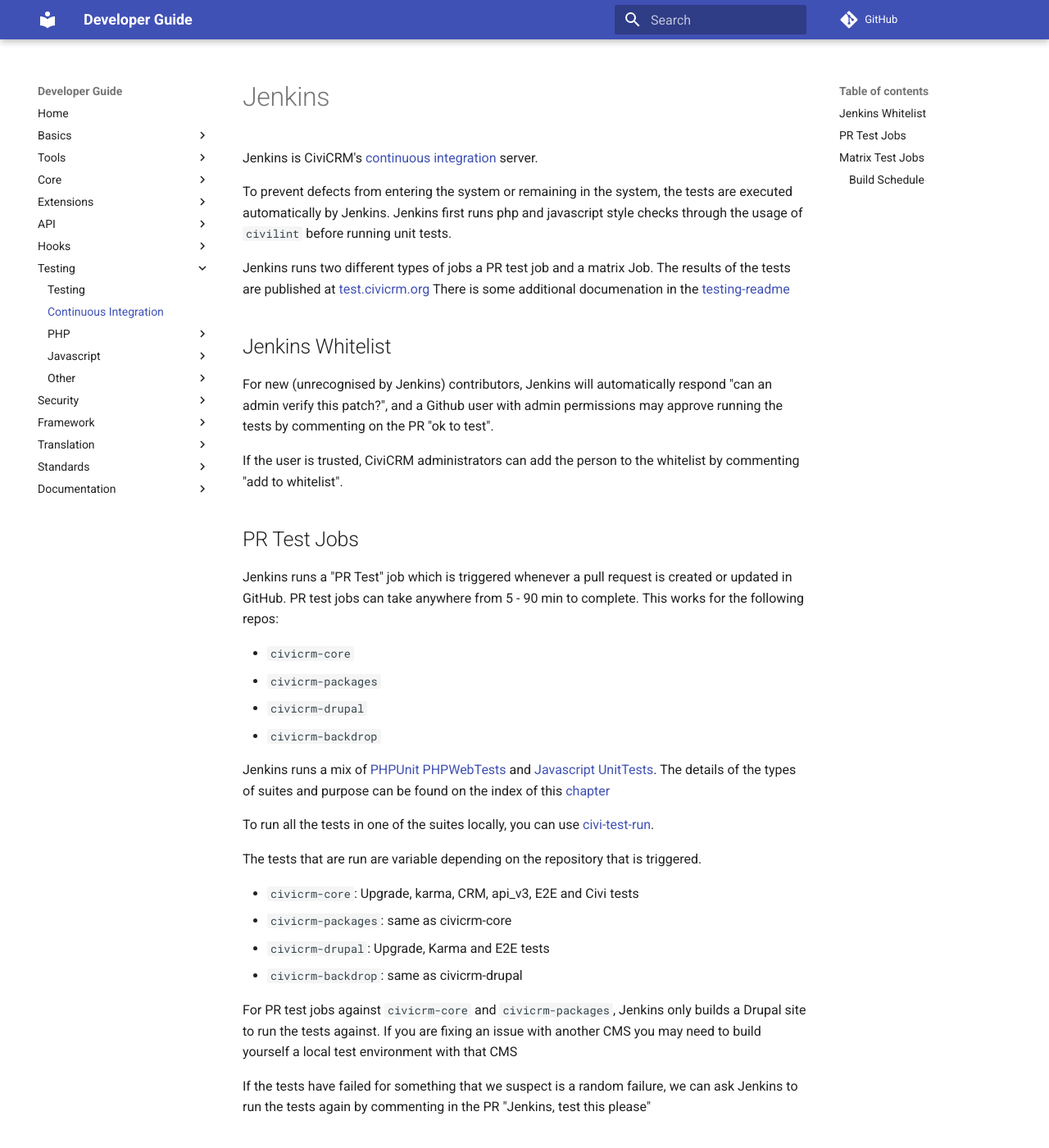
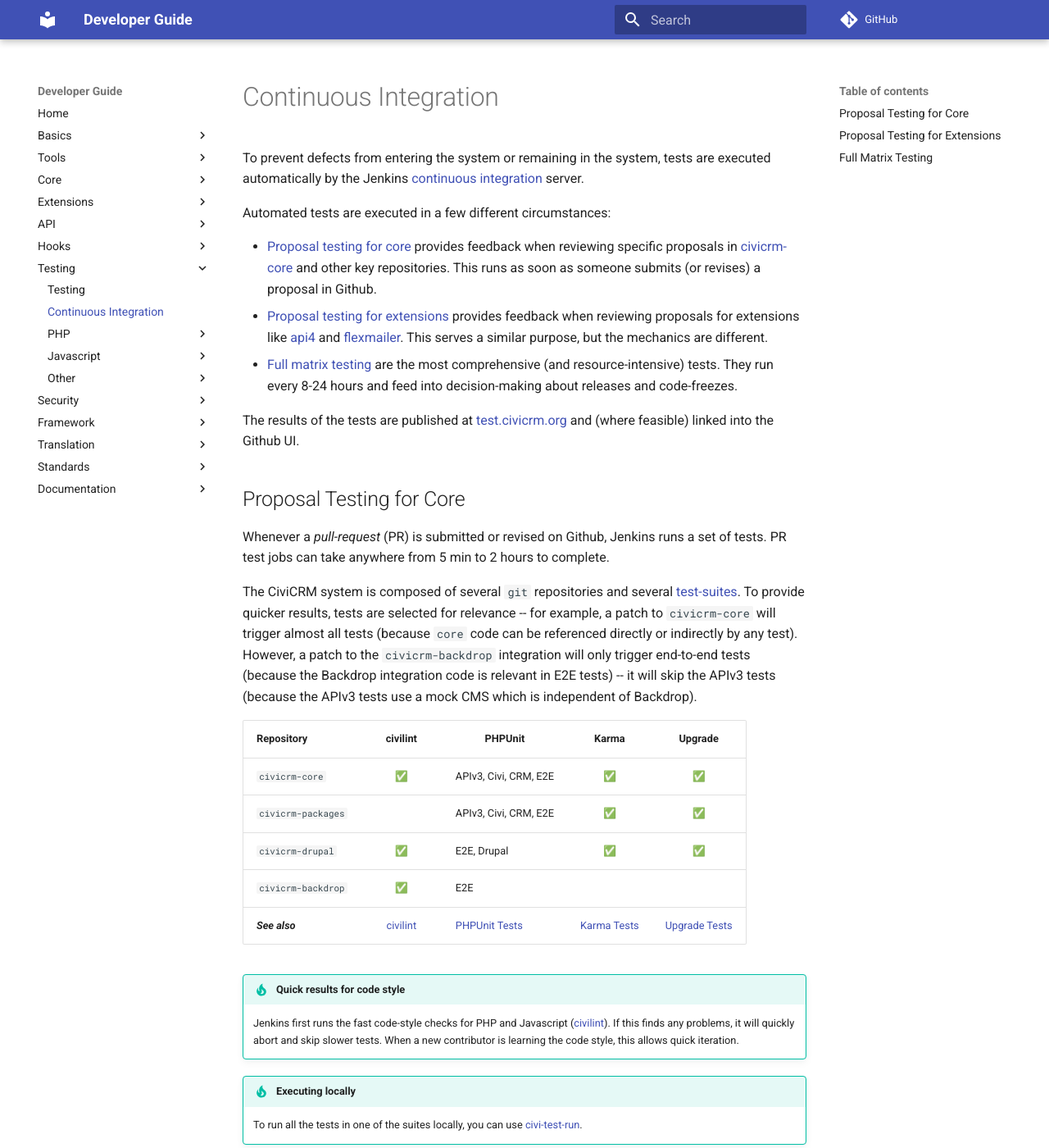
Before and after one commit to civicrm/civicrm-dev-docs, an MkDocs documentation site: the page built from docs/testing/continuous-integration.md, in a window 1280 px wide and 1400 px high. Shown: the whole window at 82% size. Built offline with MkDocs 1.6.1 and Material for MkDocs 9.7.7, drawn with Linux system fonts in a browser that asks for light colours; comment, search, counter and statistics services are not loaded; old or Windows-style settings are respelled for this version of MkDocs; some of the changed text lies outside the part shown.

Commit message:
continuous-integration - Multiple updates:
* Emphasize use-cases first -- and then drill-down to tools/specifics.
* Add a placeholder section for extension PRs
* Re-style and copy-edit the section for core PRs

```diff
--- a/docs/testing/continuous-integration.md
+++ b/docs/testing/continuous-integration.md
@@ -1,42 +1,70 @@
-# Jenkins
+# Continuous Integration
 
-Jenkins is CiviCRM's [continuous integration](https://en.wikipedia.org/wiki/Continuous_integration) server.
+To prevent defects from entering the system or remaining in the system, tests are executed automatically by the Jenkins [continuous integration](https://en.wikipedia.org/wiki/Continuous_integration) server.
 
-To prevent defects from entering the system or remaining in the system, the tests are executed automatically by Jenkins. Jenkins first runs php and javascript style checks through the usage of `civilint` before running unit tests.
+Automated tests are executed in a few different circumstances:
 
-Jenkins runs two different types of jobs a PR test job and a matrix Job. The results of the tests are published at [test.civicrm.org](https://test.civicrm.org) There is some additional documenation in the [testing-readme](https://github.com/civicrm/civicrm-core/blob/master/tests/README.md)
+* [Proposal testing for core](#pr-core) provides feedback when reviewing specific proposals in [civicrm-core](https://github.com/civicrm/civicrm-core) and other key repositories. This runs as soon as someone submits (or revises) a proposal in Github.
+* [Proposal testing for extensions](#pr-ext) provides feedback when reviewing proposals for extensions like [api4](https://github.com/civicrm/api4) and [flexmailer](https://github.com/civicrm/org.civicrm.flexmailer/). This serves a similar purpose, but the mechanics are different.
+* [Full matrix testing](#matrix) are the most comprehensive (and resource-intensive) tests. They run every 8-24 hours and feed into decision-making about releases and code-freezes.
 
-## Jenkins Whitelist
+The results of the tests are published at [test.civicrm.org](https://test.civicrm.org) and (where feasible) linked into the Github UI.
 
-For new (unrecognised by Jenkins) contributors, Jenkins will automatically respond "can an admin verify this patch?", and a Github user with admin permissions may approve running the tests by commenting on the PR "ok to test".
+## Proposal Testing for Core {:#pr-core}
 
-If the user is trusted, CiviCRM administrators can add the person to the whitelist by commenting "add to whitelist".
+Whenever a *pull-request* (PR) is submitted or revised on Github, Jenkins runs a set of tests. PR test jobs can take anywhere from 5 min to 2 hours to complete.
 
-## PR Test Jobs
+The CiviCRM system is composed of several `git` repositories and several [test-suites](/testing/index.md).  To provide quicker results, tests are selected for relevance -- for example, a patch to `civicrm-core` will trigger almost all tests (because `core` code can be referenced directly or indirectly by any test).  However, a patch to the `civicrm-backdrop` integration will only trigger end-to-end tests (because the Backdrop integration code is relevant in E2E tests) -- it will skip the APIv3 tests (because the APIv3 tests use a mock CMS which is independent of Backdrop).
 
-Jenkins runs a "PR Test" job which is triggered whenever a pull request is created or updated in GitHub. PR test jobs can take anywhere from 5 - 90 min to complete. This works for the following repos:
+| Repository         | <center>civilint</center>      | <center>PHPUnit</center> | <center>Karma</center> | <center>Upgrade</center> |
+|--------------------|--------------------------------|--------------------------|------------------------|--------------------------|
+| `civicrm-core`     | <center>✅ </center>            | APIv3, Civi, CRM, E2E    | <center>✅ </center>    | <center>✅ </center> |
+| `civicrm-packages` |                                | APIv3, Civi, CRM, E2E    | <center>✅ </center>    | <center>✅ </center> |
+| `civicrm-drupal`   | <center>✅ </center>            | E2E, Drupal              | <center>✅ </center>    | <center>✅ </center> |
+| `civicrm-backdrop` | <center>✅ </center>            | E2E                      |                        |                     |
+| ***See also***     | <center>[civilint](/tools/civilint.md)</center> | [PHPUnit Tests](/testing/phpunit.md) | <center>[Karma Tests](/testing/karma.md)</center> | <center>[Upgrade Tests](/testing/upgrades.md)</center> |
 
-* `civicrm-core`
-* `civicrm-packages`
-* `civicrm-drupal`
-* `civicrm-backdrop`
+!!! tip "Quick results for code style"
 
-Jenkins runs a mix of [PHPUnit](/testing/phpunit.md#suites) [PHPWebTests](/testing/selenium.md) and [Javascript UnitTests](/testing/karma.md). The details of the types of suites and purpose can be found on the index of this [chapter](/testing/index.md)
+    Jenkins first runs the fast code-style checks for PHP and Javascript ([civilint](/tools/civilint.md)).  If this finds any problems, it will quickly abort and skip slower tests. When a new contributor is learning the code style, this allows quick iteration.
 
-To run all the tests in one of the suites locally, you can use [civi-test-run](/tools/civi-test-run.md).
+!!! tip "Executing locally"
 
-The tests that are run are variable depending on the repository that is triggered.
+    To run all the tests in one of the suites locally, you can use [civi-test-run](/tools/civi-test-run.md).
 
-* `civicrm-core`: Upgrade, karma, CRM, api_v3, E2E and Civi tests
-* `civicrm-packages`: same as civicrm-core
-* `civicrm-drupal`: Upgrade, Karma and E2E tests
-* `civicrm-backdrop`: same as civicrm-drupal
+!!! tip "Alternate CMS testing"
 
-For PR test jobs against `civicrm-core` and `civicrm-packages`, Jenkins only builds a Drupal site to run the tests against. If you are fixing an issue with another CMS you may need to build yourself a local test environment with that CMS
+    For PR test jobs against `civicrm-core` and `civicrm-packages`, Jenkins uses [the `drupal-clean` build type](/tools/civibuild.md). If you are fixing an issue with another CMS, you may need to build yourself a local test environment with that CMS.
 
-If the tests have failed for something that we suspect is a random failure, we can ask Jenkins to run the tests again by commenting in the PR "Jenkins, test this please"
+!!! tip "Whitelist"
 
-## Matrix Test Jobs
+    To prevent abuse of the testbot, Jenkins maintains a whitelist of Github contributors. It only runs automated tests if the contributor is recognized.
+
+    For new contributors, Jenkins will automatically post a comment:
+
+    > can an admin verify this patch?
+
+    A Jenkins administrator should skim the PR. They will then comment:
+
+    > jenkins, ok to test
+
+    After a new contributor has submitted a few good PRs, the administrator can add them to the whitelist with another comment:
+
+    > jenkins, add to whitelist
+
+    Thereafter, subsequent PRs will be tested automatically.
+
+!!! tip "Re-running tests"
+
+    If the tests have failed for something that we suspect is a random failure, we can ask Jenkins to run the tests again by commenting in the PR:
+
+    > jenkins, test this please
+
+## Proposal Testing for Extensions {:#pr-ext}
+
+FIXME
+
+## Full Matrix Testing {:#matrix}
 
 The other type of Job that jenkins runs is what is described as a "matrix" job. This is a much more extended version of the PR job and is usually run against multiple different webserver configurations.
 
```
Also changed, not shown: other parts of docs/testing/continuous-integration.md (+2 -2 lines).
